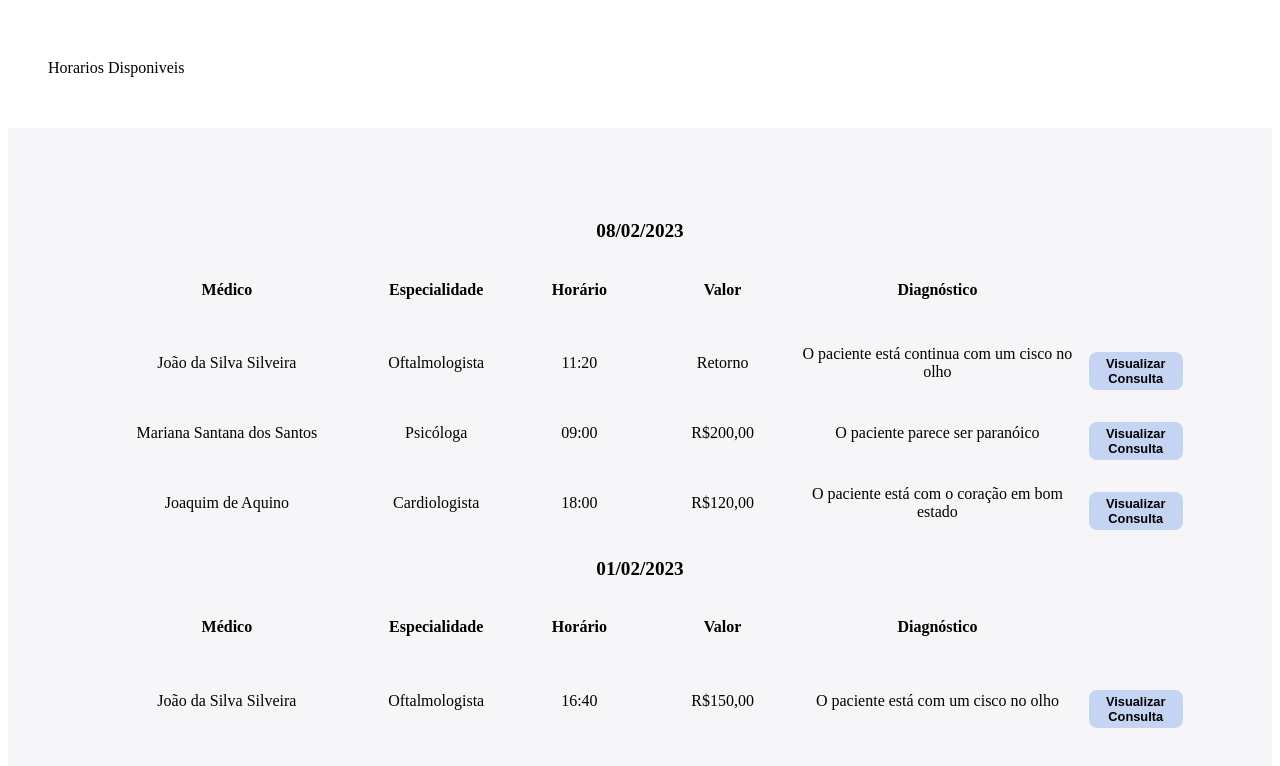
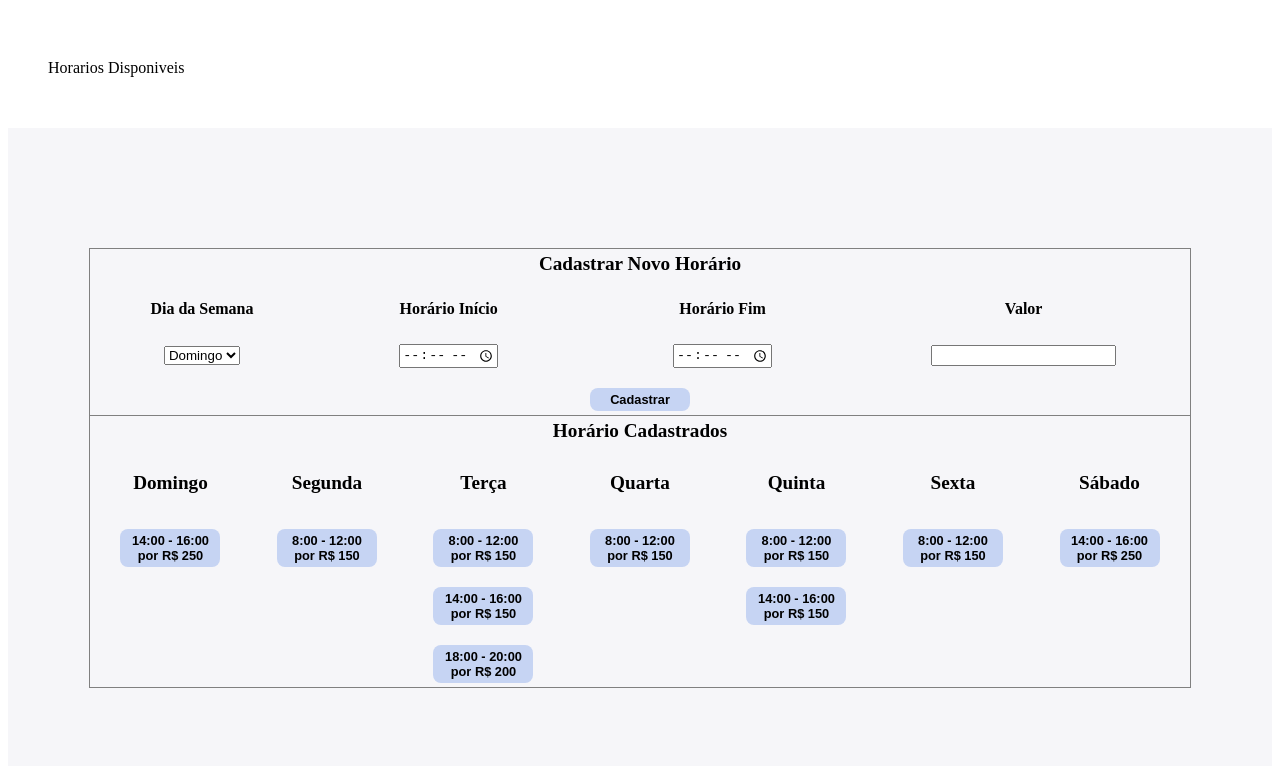
Before and after one commit to ES2-UFPI/seyfert-frontend, a Next.js app: page /horariosDisponiveis in a window 1280 px wide. Shown: the top 766 px of the page. Built offline with nearby package versions, Linux system fonts and the light colour scheme.

Commit message:
Adicionando tela quase finalizada #4

```diff
--- a/src/styles/horariosDisponiveis.module.css
+++ b/src/styles/horariosDisponiveis.module.css
@@ -2,7 +2,7 @@
   width: 90%;
   margin: auto;
   border-collapse: collapse;
-  border-spacing: 30px;
+  text-align: center;
 }
 
 .coluna {
@@ -27,4 +27,19 @@
   font-weight: 600;
   cursor: pointer;
   margin-top: 1rem;
+  width: 100px;
 }
+
+.diaSemana {
+  font-size: 1.2rem;
+  font-weight: 600;
+  color: #000;
+  margin-bottom: 0.5rem;
+}
+
+.titulo {
+  font-size: 1.2rem;
+  font-weight: 600;
+  color: #000;
+  margin-bottom: 0.5rem;
+}
--- a/src/templates/horariosDisponiveis/index.tsx
+++ b/src/templates/horariosDisponiveis/index.tsx
@@ -9,100 +9,165 @@ const HorariosDisponiveisTemplate = () => {
   return (
     <Layout titleHeader="Horarios Disponiveis">
       <div>
-        <table className={styles.tabela}>
+        <table className={styles.tabela} border={1}>
           <tbody>
             <tr>
-              <td colSpan={6}>
+              <td>
+                <table width={"100%"}>
+                  <tbody>
+                    <tr>
+                      <td colSpan={4} className={styles.titulo}>
+                        Cadastrar Novo Horário
+                      </td>
+                    </tr>
+                    <tr>
+                      <td width={"20%"}>
+                        <h4>Dia da Semana</h4>
+                      </td>
+                      <td width={"25%"}>
+                        <h4>Horário Início</h4>
+                      </td>
+                      <td width={"25%"}>
+                        <h4>Horário Fim</h4>
+                      </td>
+                      <td width={"30%"}>
+                        <h4>Valor</h4>
+                      </td>
+                    </tr>
+                    <tr>
+                      <td>
+                        <select>
+                          <option value="1">Domingo</option>
+                          <option value="2">Segunda</option>
+                          <option value="3">Terça</option>
+                          <option value="4">Quarta</option>
+                          <option value="5">Quinta</option>
+                          <option value="6">Sexta</option>
+                          <option value="7">Sábado</option>
+                        </select>
+                      </td>
+                      <td>
+                        <input type="time" />
+                      </td>
+                      <td>
+                        <input type="time" />
+                      </td>
+                      <td>
+                        <input type="text" />
+                      </td>
+                    </tr>
+                    <tr>
+                      <td colSpan={4}>
                         <center>
-                  <p className={styles.data}>08/02/2023</p>
+                          <button className={styles.botao}>Cadastrar</button>
                         </center>
                       </td>
                     </tr>
-            <tr>
-              <td width={"25%"} className={styles.coluna}>
-                <h4>Médico</h4>
-              </td>
-              <td width={"13%"} className={styles.coluna}>
-                <h4>Especialidade</h4>
-              </td>
-              <td width={"13%"} className={styles.coluna}>
-                <h4>Horário</h4>
-              </td>
-              <td width={"13%"} className={styles.coluna}>
-                <h4>Valor</h4>
-              </td>
-              <td width={"26%"} className={styles.coluna}>
-                <h4>Diagnóstico</h4>
+                  </tbody>
+                </table>
               </td>
             </tr>
             <tr>
-              <td className={styles.coluna}>João da Silva Silveira</td>
-              <td className={styles.coluna}>Oftalmologista</td>
-              <td className={styles.coluna}>11:20</td>
-              <td className={styles.coluna}>Retorno</td>
-              <td className={styles.coluna}>
-                O paciente está continua com um cisco no olho
-              </td>
-              <td className={styles.coluna}>
-                <button className={styles.botao}>Visualizar Consulta</button>
+              <td>
+                <table width={"100%"}>
+                  <tbody>
+                    <tr>
+                      <td colSpan={7} className={styles.titulo}>
+                        Horário Cadastrados
                       </td>
                     </tr>
                     <tr>
-              <td className={styles.coluna}>Mariana Santana dos Santos</td>
-              <td className={styles.coluna}>Psicóloga</td>
-              <td className={styles.coluna}>09:00</td>
-              <td className={styles.coluna}>R$200,00</td>
-              <td className={styles.coluna}>O paciente parece ser paranóico</td>
                       <td className={styles.coluna}>
-                <button className={styles.botao}>Visualizar Consulta</button>
+                        <p className={styles.diaSemana}>Domingo</p>
+                      </td>
+                      <td className={styles.coluna}>
+                        <p className={styles.diaSemana}>Segunda</p>
+                      </td>
+                      <td className={styles.coluna}>
+                        <p className={styles.diaSemana}>Terça</p>
+                      </td>
+                      <td className={styles.coluna}>
+                        <p className={styles.diaSemana}>Quarta</p>
+                      </td>
+                      <td className={styles.coluna}>
+                        <p className={styles.diaSemana}>Quinta</p>
+                      </td>
+                      <td className={styles.coluna}>
+                        <p className={styles.diaSemana}>Sexta</p>
+                      </td>
+                      <td className={styles.coluna}>
+                        <p className={styles.diaSemana}>Sábado</p>
                       </td>
                     </tr>
                     <tr>
-              <td className={styles.coluna}>Joaquim de Aquino</td>
-              <td className={styles.coluna}>Cardiologista</td>
-              <td className={styles.coluna}>18:00</td>
-              <td className={styles.coluna}>R$120,00</td>
-              <td className={styles.coluna}>
-                O paciente está com o coração em bom estado
+                      <td>
+                        <button className={styles.botao}>
+                          14:00 - 16:00 por R$ 250
+                        </button>
                       </td>
-              <td className={styles.coluna}>
-                <button className={styles.botao}>Visualizar Consulta</button>
+                      <td>
+                        <button className={styles.botao}>
+                          8:00 - 12:00 por R$ 150
+                        </button>
+                      </td>
+                      <td>
+                        <button className={styles.botao}>
+                          8:00 - 12:00 por R$ 150
+                        </button>
+                      </td>
+                      <td>
+                        <button className={styles.botao}>
+                          8:00 - 12:00 por R$ 150
+                        </button>
+                      </td>
+                      <td>
+                        <button className={styles.botao}>
+                          8:00 - 12:00 por R$ 150
+                        </button>
+                      </td>
+                      <td>
+                        <button className={styles.botao}>
+                          8:00 - 12:00 por R$ 150
+                        </button>
+                      </td>
+                      <td>
+                        <button className={styles.botao}>
+                          14:00 - 16:00 por R$ 250
+                        </button>
                       </td>
                     </tr>
                     <tr>
-              <td colSpan={6}>
-                <center>
-                  <p className={styles.data}>01/02/2023</p>
-                </center>
+                      <td></td>
+                      <td></td>
+                      <td>
+                        <button className={styles.botao}>
+                          14:00 - 16:00 por R$ 150
+                        </button>
                       </td>
+                      <td></td>
+                      <td>
+                        <button className={styles.botao}>
+                          14:00 - 16:00 por R$ 150
+                        </button>
+                      </td>
+                      <td></td>
+                      <td></td>
                     </tr>
                     <tr>
-              <td width={"25%"} className={styles.coluna}>
-                <h4>Médico</h4>
+                      <td></td>
+                      <td></td>
+                      <td>
+                        <button className={styles.botao}>
+                          18:00 - 20:00 por R$ 200
+                        </button>
                       </td>
-              <td width={"13%"} className={styles.coluna}>
-                <h4>Especialidade</h4>
-              </td>
-              <td width={"13%"} className={styles.coluna}>
-                <h4>Horário</h4>
-              </td>
-              <td width={"13%"} className={styles.coluna}>
-                <h4>Valor</h4>
-              </td>
-              <td width={"26%"} className={styles.coluna}>
-                <h4>Diagnóstico</h4>
-              </td>
+                      <td></td>
+                      <td></td>
+                      <td></td>
+                      <td></td>
                     </tr>
-            <tr>
-              <td className={styles.coluna}>João da Silva Silveira</td>
-              <td className={styles.coluna}>Oftalmologista</td>
-              <td className={styles.coluna}>16:40</td>
-              <td className={styles.coluna}>R$150,00</td>
-              <td className={styles.coluna}>
-                O paciente está com um cisco no olho
-              </td>
-              <td className={styles.coluna}>
-                <button className={styles.botao}>Visualizar Consulta</button>
+                  </tbody>
+                </table>
               </td>
             </tr>
           </tbody>
```
Lines whose indentation alone changed are shown as unchanged.
